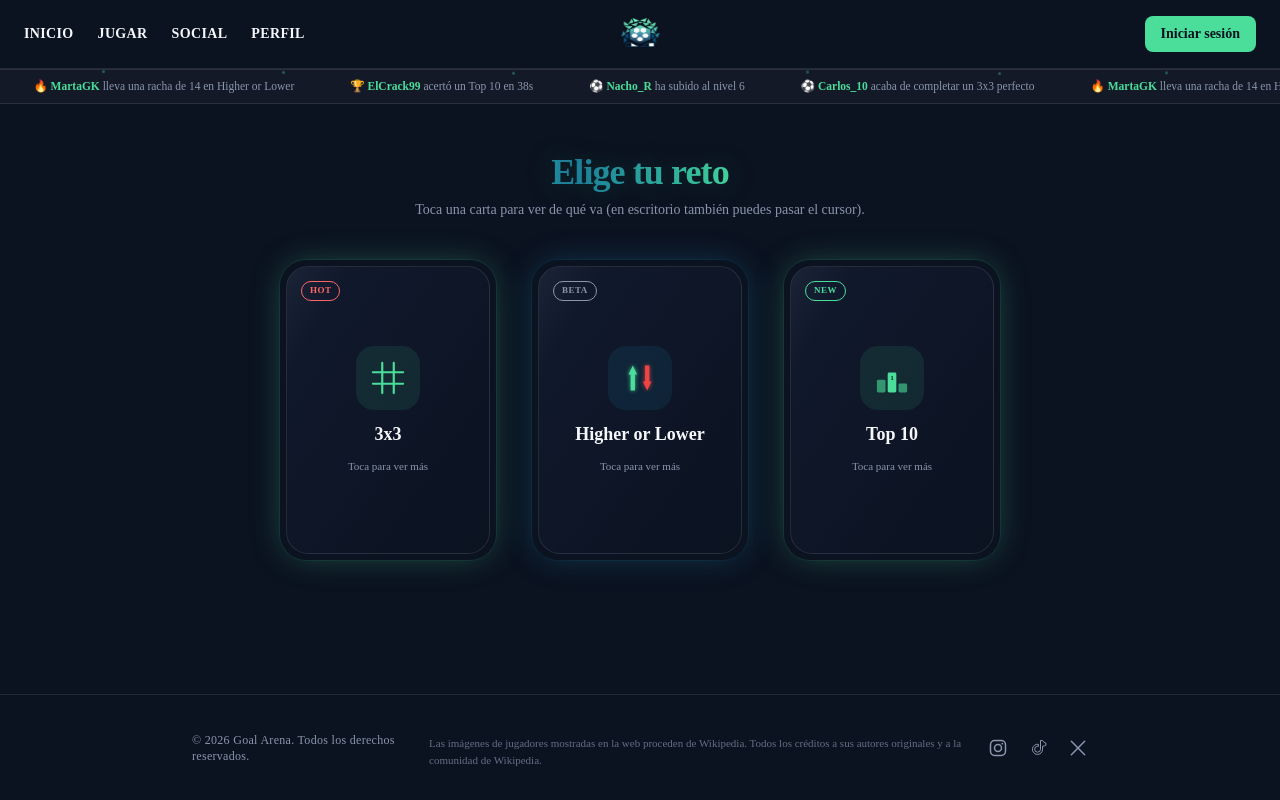
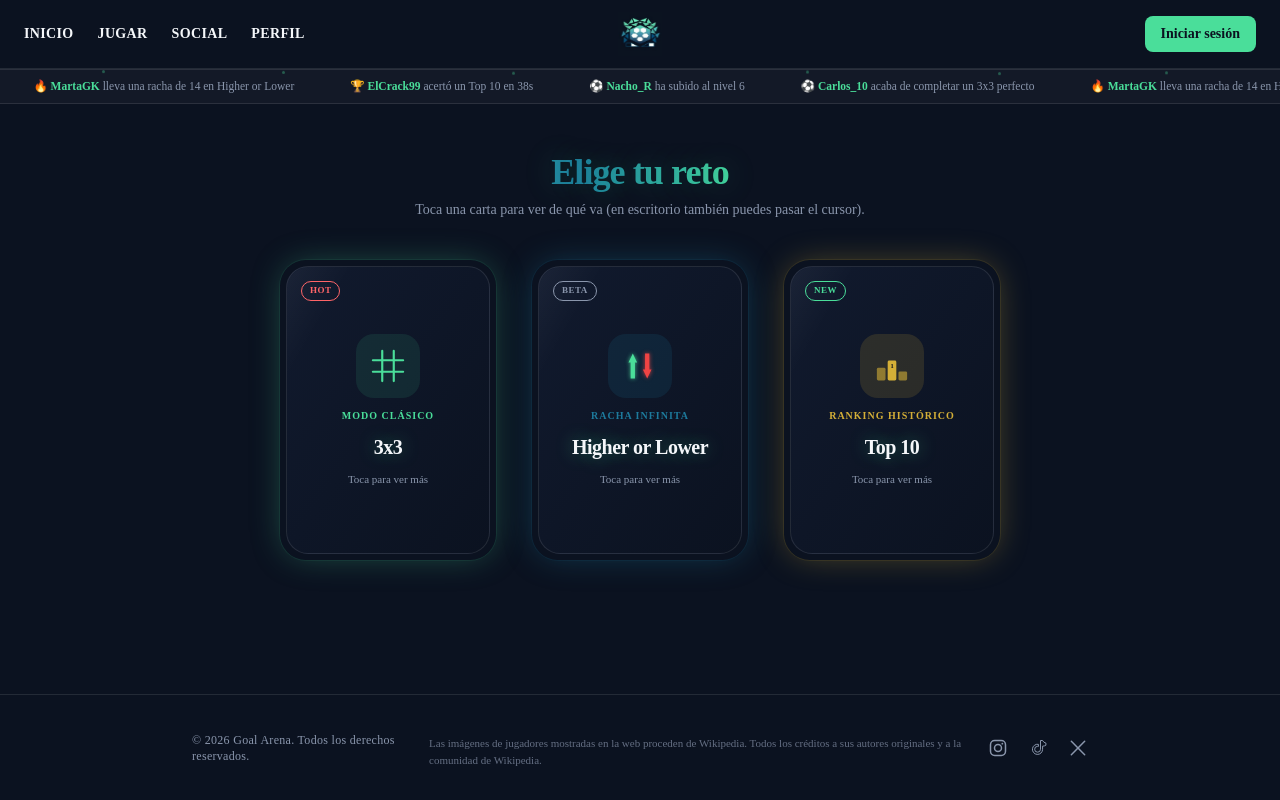
Before and after one commit to jonsson11/goal-arena, a Next.js app: page /jugar in a window 1280 px wide. Built offline with nearby package versions, Linux system fonts and the light colour scheme; no server answers.

Commit message:
Page /jugar v2.1

```diff
--- a/src/features/games/shared/GameLauncher.tsx
+++ b/src/features/games/shared/GameLauncher.tsx
@@ -4,6 +4,7 @@ import { useState, type ReactNode } from "react";
 import Link from "next/link";
 import { JUEGOS } from "./juegos";
 import { GameButton } from "./GameButton";
+import { ICONO_BORDE_FONDO_POR_ACENTO, TEXTO_POR_ACENTO } from "./acento";
 
 type GameLauncherProps = {
   href: string;
@@ -30,15 +31,9 @@ export function GameLauncher({ href, children }: GameLauncherProps) {
 
       <div className="flex w-full max-w-md flex-col items-center gap-4 rounded-2xl border border-primary/40 bg-card p-8 text-center shadow-[0_0_40px_-8px_rgba(74,222,154,0.5)]">
         <div
-          className={`flex h-20 w-20 items-center justify-center rounded-2xl border ${
-            acento === "primary"
-              ? "border-primary/40 bg-primary/10"
-              : "border-secondary/40 bg-secondary/10"
-          }`}
+          className={`flex h-20 w-20 items-center justify-center rounded-2xl border ${ICONO_BORDE_FONDO_POR_ACENTO[acento]}`}
         >
-          <Icono
-            className={`h-10 w-10 ${acento === "primary" ? "text-primary" : "text-secondary"}`}
-          />
+          <Icono className={`h-10 w-10 ${TEXTO_POR_ACENTO[acento]}`} />
         </div>
 
         <h1 className="text-3xl font-extrabold tracking-tight text-foreground sm:text-4xl">
--- a/src/features/games/shared/JuegoCromo.tsx
+++ b/src/features/games/shared/JuegoCromo.tsx
@@ -3,6 +3,13 @@
 import { useState, type ReactNode } from "react";
 import Link from "next/link";
 import type { JuegoInfo } from "./juegos";
+import {
+  HALO_POR_ACENTO,
+  HALO_ACTIVO_POR_ACENTO,
+  ICONO_FONDO_POR_ACENTO,
+  TEXTO_POR_ACENTO,
+  DEGRADADO_FONDO_POR_ACENTO,
+} from "./acento";
 
 // El componente de icono (`Icono`) de JuegoInfo es una función, y las
 // funciones no se pueden pasar de un Server Component a uno "use client"
@@ -12,33 +19,17 @@ import type { JuegoInfo } from "./juegos";
 // es un Server Component y puede importar y usar el componente libremente.
 type JuegoSinIcono = Omit<JuegoInfo, "Icono">;
 
-const HALO_POR_ACENTO: Record<JuegoInfo["acento"], string> = {
-  primary:
-    "shadow-[0_0_34px_-6px_rgba(74,222,154,0.35),0_0_0_1px_rgba(74,222,154,0.08)] hover:shadow-[0_0_55px_-4px_rgba(74,222,154,0.65),0_0_0_1px_rgba(74,222,154,0.25)]",
-  secondary:
-    "shadow-[0_0_34px_-6px_rgba(29,122,156,0.45),0_0_0_1px_rgba(29,122,156,0.10)] hover:shadow-[0_0_55px_-4px_rgba(29,122,156,0.75),0_0_0_1px_rgba(29,122,156,0.3)]",
-};
-
-// Cuando la carta está girada, se usa SOLO este set de clases (en vez de
-// combinarlo con HALO_POR_ACENTO) para no tener dos utilidades de
-// box-shadow distintas compitiendo por la misma propiedad a la vez -- con
-// Tailwind eso depende del orden en que genera el CSS, no del orden en el
-// className, así que es mejor evitarlo directamente.
-const HALO_ACTIVO_POR_ACENTO: Record<JuegoInfo["acento"], string> = {
-  primary: "shadow-[0_0_55px_-4px_rgba(74,222,154,0.65),0_0_0_1px_rgba(74,222,154,0.25)]",
-  secondary: "shadow-[0_0_55px_-4px_rgba(29,122,156,0.75),0_0_0_1px_rgba(29,122,156,0.3)]",
-};
-
-const ICONO_FONDO_POR_ACENTO: Record<JuegoInfo["acento"], string> = {
-  primary: "bg-primary/10 text-primary",
-  secondary: "bg-secondary/15 text-secondary",
-};
-
 const ETIQUETA_ESTILO: Record<NonNullable<JuegoInfo["etiqueta"]>, string> = {
   HOT: "border-destructive text-destructive",
   BETA: "border-muted-foreground text-muted-foreground",
   NEW: "border-primary text-primary",
 };
+
+// El mismo recurso del titular de /inicio ("Demuestra cuánto sabes de
+// fútbol. En minutos." -- frase en blanco + acento en verde), aquí en dos
+// líneas: kicker de color arriba, nombre en blanco grande con un resplandor
+// verde debajo, en vez de partir cada nombre de juego en dos colores.
+const GLOW_NOMBRE = { textShadow: "0 0 18px rgba(74,222,154,0.45)" };
 
 export function JuegoCromo({ juego, icono }: { juego: JuegoSinIcono; icono: ReactNode }) {
   const [girado, setGirado] = useState(false);
@@ -75,16 +66,25 @@ export function JuegoCromo({ juego, icono }: { juego: JuegoSinIcono; icono: Reac
           <div className={`z-10 flex h-16 w-16 items-center justify-center rounded-2xl ${ICONO_FONDO_POR_ACENTO[juego.acento]}`}>
             {icono}
           </div>
-          <span className="z-10 text-lg font-extrabold text-foreground">{juego.nombre}</span>
+          <span className={`z-10 text-[10px] font-bold uppercase tracking-widest ${TEXTO_POR_ACENTO[juego.acento]}`}>
+            {juego.categoria}
+          </span>
+          <span className="z-10 text-xl font-extrabold tracking-tight text-foreground" style={GLOW_NOMBRE}>
+            {juego.nombre}
+          </span>
           <span className="z-10 text-[11px] text-muted-foreground">Toca para ver más</span>
         </div>
 
         {/* Cara trasera */}
-        <div className="absolute inset-0 flex [transform:rotateY(180deg)] flex-col items-center justify-center gap-2.5 rounded-[22px] border border-border bg-gradient-to-br from-primary/10 to-card p-5 text-center [backface-visibility:hidden]">
+        <div
+          className={`absolute inset-0 flex [transform:rotateY(180deg)] flex-col items-center justify-center gap-2.5 rounded-[22px] border border-border bg-gradient-to-br p-5 text-center [backface-visibility:hidden] ${DEGRADADO_FONDO_POR_ACENTO[juego.acento]}`}
+        >
           <div className={`flex h-14 w-14 items-center justify-center rounded-2xl ${ICONO_FONDO_POR_ACENTO[juego.acento]}`}>
             {icono}
           </div>
-          <span className="text-lg font-extrabold text-foreground">{juego.nombre}</span>
+          <span className="text-lg font-extrabold tracking-tight text-foreground" style={GLOW_NOMBRE}>
+            {juego.nombre}
+          </span>
           <span className="text-[13px] leading-relaxed text-muted-foreground">{juego.descripcion}</span>
           <Link
             href={juego.href}
--- /dev/null
+++ b/src/features/games/shared/acento.ts
@@ -0,0 +1,75 @@
+// src/features/games/shared/acento.ts
+//
+// Color de "marca" de cada juego. Antes era un simple primary/secondary
+// (verde/teal) repartido a ojo con ternarias en cada sitio que lo pintaba
+// (JuegoCromo, GamesCarousel, GameLauncher) -- al añadir un tercer color
+// para Top 10, esas ternarias de dos ramas se habrían quedado mal (todo lo
+// que no fuera "primary" habría caído en "secondary"). Centralizarlo aquí
+// hace que añadir/cambiar un acento se haga en un solo sitio.
+
+export type Acento = "primary" | "secondary" | "gold";
+
+// Dorado para Top 10 -- ya es el color que usa esa pantalla para el 1er
+// puesto del ranking, así que reutilizarlo aquí como color de marca del
+// juego entero es un guiño consistente, no un color nuevo sin motivo.
+//
+// OJO: las clases con "#D4AF37" están escritas en LITERAL en cada entrada
+// (nada de plantillas/interpolación tipo `text-[${GOLD}]`). Tailwind
+// analiza el código fuente en el momento de compilar buscando el nombre de
+// clase completo tal cual aparece escrito -- si se construye la clase
+// concatenando variables, Tailwind no la detecta y no genera el CSS, y el
+// color simplemente no se aplica (falla en silencio, sin error).
+
+export const TEXTO_POR_ACENTO: Record<Acento, string> = {
+  primary: "text-primary",
+  secondary: "text-secondary",
+  gold: "text-[#D4AF37]",
+};
+
+export const ICONO_FONDO_POR_ACENTO: Record<Acento, string> = {
+  primary: "bg-primary/10 text-primary",
+  secondary: "bg-secondary/15 text-secondary",
+  gold: "bg-[#D4AF37]/15 text-[#D4AF37]",
+};
+
+// Degradado sutil de fondo para la cara trasera del cromo en JuegoCromo.tsx.
+export const DEGRADADO_FONDO_POR_ACENTO: Record<Acento, string> = {
+  primary: "from-primary/10 to-card",
+  secondary: "from-secondary/15 to-card",
+  gold: "from-[#D4AF37]/10 to-card",
+};
+
+export const ICONO_BORDE_FONDO_POR_ACENTO: Record<Acento, string> = {
+  primary: "border-primary/40 bg-primary/10",
+  secondary: "border-secondary/40 bg-secondary/10",
+  gold: "border-[#D4AF37]/40 bg-[#D4AF37]/10",
+};
+
+// Borde + resplandor SIEMPRE visibles (sin hover), para GamesCarousel.tsx.
+export const BORDE_SOMBRA_FIJA_POR_ACENTO: Record<Acento, string> = {
+  primary: "border-primary/30 shadow-[0_0_30px_-4px_rgba(74,222,154,0.4)]",
+  secondary: "border-secondary/30 shadow-[0_0_30px_-4px_rgba(29,122,156,0.5)]",
+  gold: "border-[#D4AF37]/30 shadow-[0_0_30px_-4px_rgba(212,175,55,0.45)]",
+};
+
+export const BORDE_HOVER_GLOW_POR_ACENTO: Record<Acento, string> = {
+  primary: "border-primary/30 hover:border-primary hover:shadow-[0_0_30px_-4px_rgba(74,222,154,0.5)]",
+  secondary: "border-secondary/30 hover:border-secondary hover:shadow-[0_0_30px_-4px_rgba(29,122,156,0.6)]",
+  gold: "border-[#D4AF37]/30 hover:border-[#D4AF37] hover:shadow-[0_0_30px_-4px_rgba(212,175,55,0.55)]",
+};
+
+export const HALO_POR_ACENTO: Record<Acento, string> = {
+  primary:
+    "shadow-[0_0_34px_-6px_rgba(74,222,154,0.35),0_0_0_1px_rgba(74,222,154,0.08)] hover:shadow-[0_0_55px_-4px_rgba(74,222,154,0.65),0_0_0_1px_rgba(74,222,154,0.25)]",
+  secondary:
+    "shadow-[0_0_34px_-6px_rgba(29,122,156,0.45),0_0_0_1px_rgba(29,122,156,0.10)] hover:shadow-[0_0_55px_-4px_rgba(29,122,156,0.75),0_0_0_1px_rgba(29,122,156,0.3)]",
+  gold: "shadow-[0_0_34px_-6px_rgba(212,175,55,0.4),0_0_0_1px_rgba(212,175,55,0.1)] hover:shadow-[0_0_55px_-4px_rgba(212,175,55,0.7),0_0_0_1px_rgba(212,175,55,0.3)]",
+};
+
+// Ver el comentario de HALO_ACTIVO_POR_ACENTO en JuegoCromo.tsx: se usa en
+// vez de HALO_POR_ACENTO (no combinado con él) cuando la carta está activa.
+export const HALO_ACTIVO_POR_ACENTO: Record<Acento, string> = {
+  primary: "shadow-[0_0_55px_-4px_rgba(74,222,154,0.65),0_0_0_1px_rgba(74,222,154,0.25)]",
+  secondary: "shadow-[0_0_55px_-4px_rgba(29,122,156,0.75),0_0_0_1px_rgba(29,122,156,0.3)]",
+  gold: "shadow-[0_0_55px_-4px_rgba(212,175,55,0.7),0_0_0_1px_rgba(212,175,55,0.3)]",
+};
--- a/src/features/games/shared/juegos.ts
+++ b/src/features/games/shared/juegos.ts
@@ -2,7 +2,12 @@ import { GridIcon } from "@/components/icons/grid";
 import { HigherLowerIcon } from "@/components/icons/higher-lower";
 import { PodiumIcon } from "@/components/icons/PodiumIcon";
 
-export type Acento = "primary" | "secondary";
+// El tipo y los mapas de color a Tailwind viven en ./acento.ts (lo comparten
+// JuegoCromo, GamesCarousel y GameLauncher). Se re-exporta aquí para no
+// romper el resto de imports que ya hacían `import type { Acento } from
+// "./juegos"`.
+import type { Acento } from "./acento";
+export type { Acento } from "./acento";
 
 // Etiqueta manual de la carta -- a mano a propósito, no es una estadística
 // real (todavía no tenemos partidas jugadas de verdad registradas). Cuando
@@ -13,6 +18,10 @@ export type EtiquetaJuego = "HOT" | "BETA" | "NEW";
 export type JuegoInfo = {
   href: string;
   nombre: string;
+  // Frase cortita en mayúsculas que va encima del nombre, a modo de
+  // "kicker" (mismo recurso visual que el titular de /inicio: frase neutra
+  // + acento de color, aquí en dos líneas en vez de en la misma).
+  categoria: string;
   descripcion: string;
   Icono: typeof GridIcon;
   acento: Acento;
@@ -23,6 +32,7 @@ export const JUEGOS: JuegoInfo[] = [
   {
     href: "/jugar/grid",
     nombre: "3x3",
+    categoria: "Modo clásico",
     descripcion: "Completa el tablero cruzando clubes y selecciones.",
     Icono: GridIcon,
     acento: "primary",
@@ -31,6 +41,7 @@ export const JUEGOS: JuegoInfo[] = [
   {
     href: "/jugar/higher-lower",
     nombre: "Higher or Lower",
+    categoria: "Racha infinita",
     descripcion: "Adivina quién tiene el valor más alto y mantén la racha.",
     Icono: HigherLowerIcon,
     acento: "secondary",
@@ -39,9 +50,10 @@ export const JUEGOS: JuegoInfo[] = [
   {
     href: "/jugar/top10",
     nombre: "Top 10",
+    categoria: "Ranking histórico",
     descripcion: "Adivina los diez jugadores de un ranking, con pistas.",
     Icono: PodiumIcon,
-    acento: "primary",
+    acento: "gold",
     etiqueta: "NEW",
   },
 ];
```
Also changed, not shown: src/components/home/GamesCarousel.tsx (+4 -15 lines).
